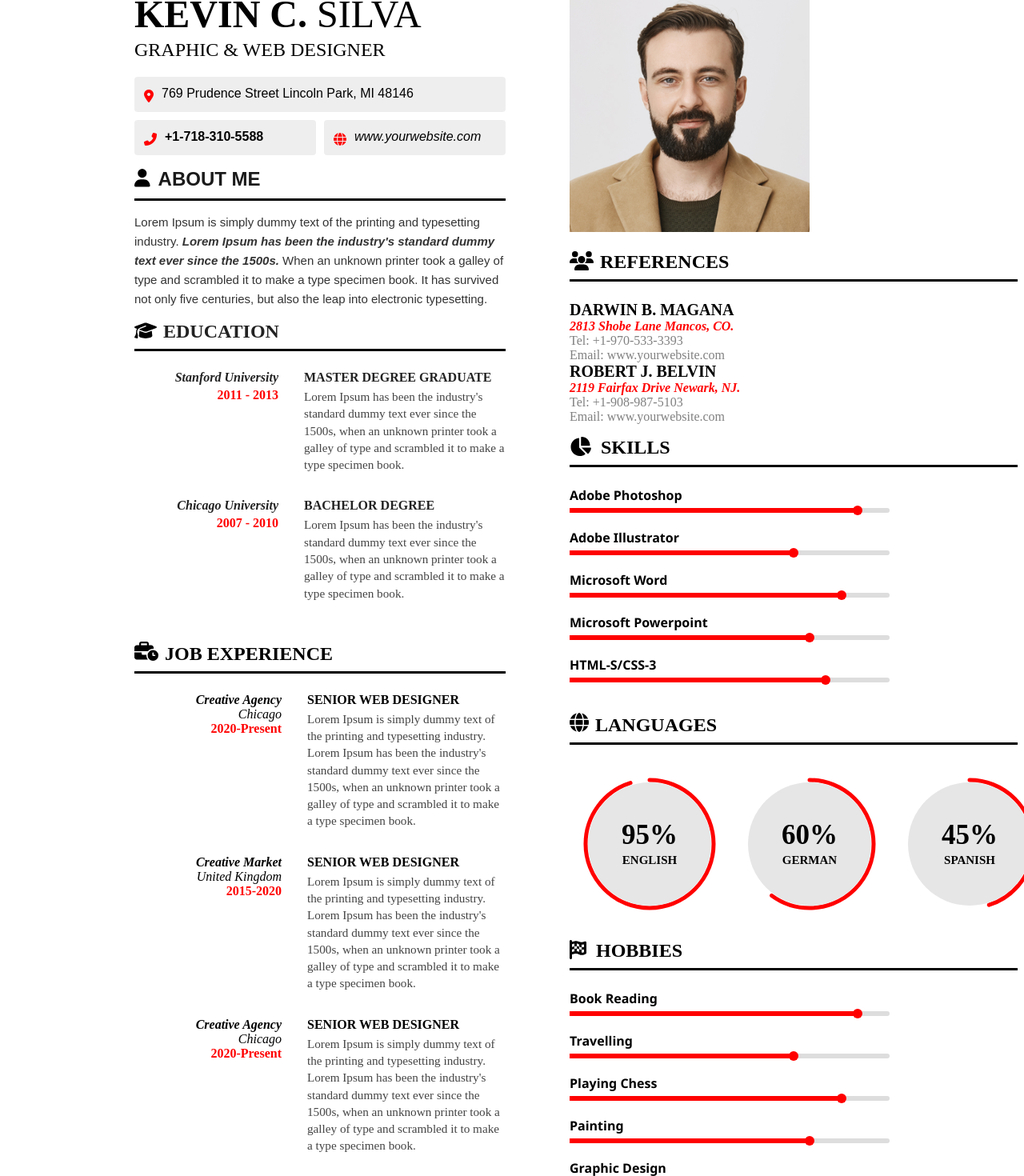
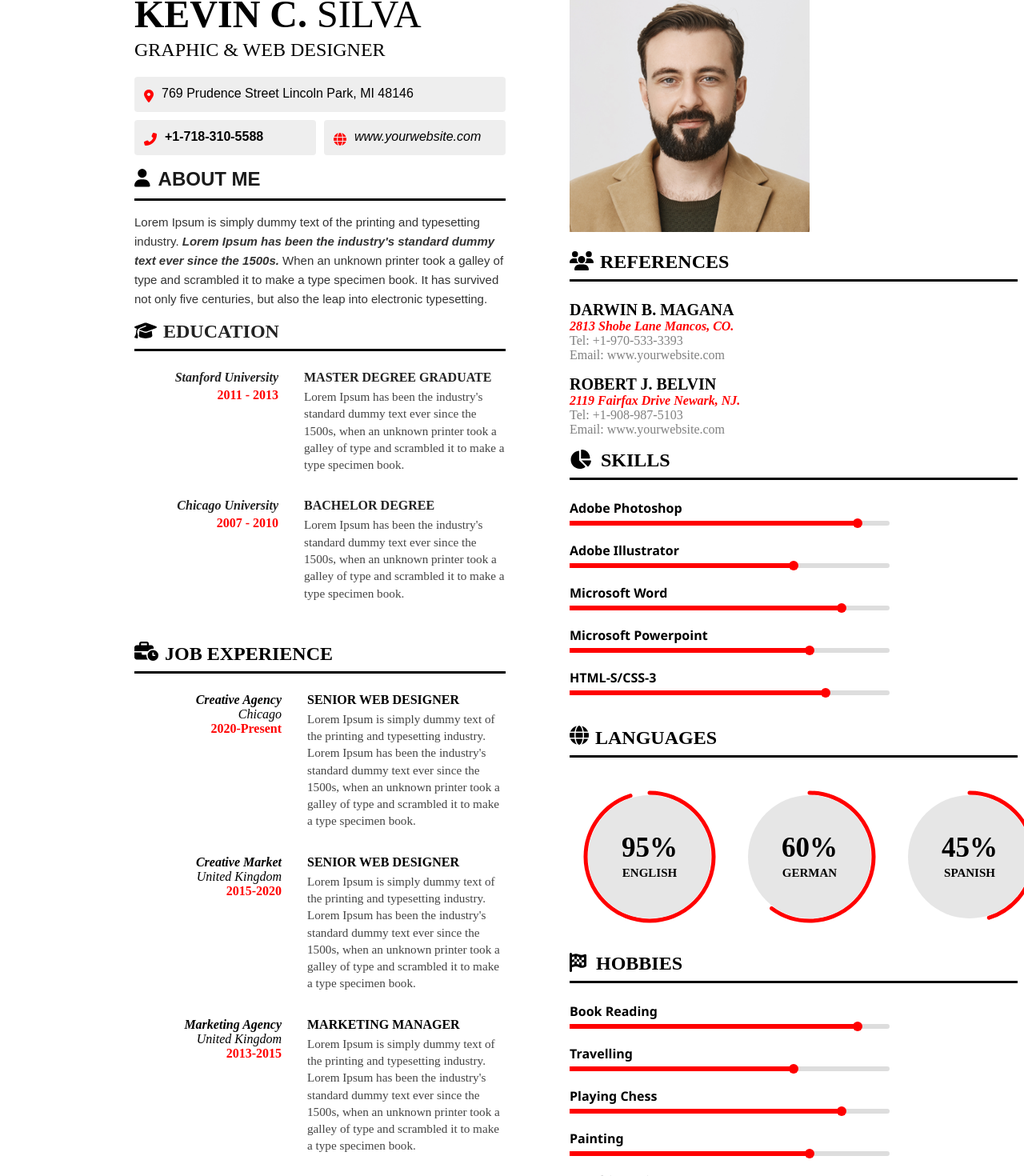
Before and after one commit to IceStorman/WebPart2, an Angular app: page / in a window 1280 px wide. Shown: the part 50-1520 px from the top of the page at 80% size. Built offline with nearby package versions, Linux system fonts and the light colour scheme.

Commit message:
Added some ngFors

```diff
--- a/src/app/components/education-component/education-component.html
+++ b/src/app/components/education-component/education-component.html
@@ -5,33 +5,15 @@
   </div>
   <hr />
 
-  <div class="edu-entry">
+  <div class="edu-entry" *ngFor="let edu of educations">
     <div class="edu-left">
-      <div class="school">Stanford University</div>
-      <div class="years">2011 - 2013</div>
+      <div class="school">{{edu.school}}</div>
+      <div class="years">{{edu.years}}</div>
     </div>
 
     <div class="edu-right">
-      <div class="title">MASTER DEGREE GRADUATE</div>
-      <div class="desc">
-        Lorem Ipsum has been the industry's standard dummy text ever since the 1500s, when an unknown
-        printer took a galley of type and scrambled it to make a type specimen book.
-      </div>
-    </div>
-  </div>
-
-  <div class="edu-entry">
-    <div class="edu-left">
-      <div class="school">Chicago University</div>
-      <div class="years">2007 - 2010</div>
-    </div>
-
-    <div class="edu-right">
-      <div class="title">BACHELOR DEGREE</div>
-      <div class="desc">
-        Lorem Ipsum has been the industry's standard dummy text ever since the 1500s, when an unknown
-        printer took a galley of type and scrambled it to make a type specimen book.
-      </div>
+      <div class="title">{{edu.title}}</div>
+      <div class="desc">{{edu.description}}</div>
     </div>
   </div>
 </div>
--- a/src/app/components/education-component/education-component.ts
+++ b/src/app/components/education-component/education-component.ts
@@ -1,15 +1,41 @@
 import { Component } from '@angular/core'
 import { faGraduationCap } from '@fortawesome/free-solid-svg-icons';
 import {FontAwesomeModule} from '@fortawesome/angular-fontawesome';
+import {NgForOf} from '@angular/common';
+
+class Education {
+  constructor(
+    public school: string,
+    public years: string,
+    public title: string,
+    public description: string
+  ) {}
+}
 
 @Component({
   selector: "education-component",
   templateUrl: "./education-component.html",
   styleUrls: ["./education-component.scss"],
   imports: [
-    FontAwesomeModule
+    FontAwesomeModule,
+    NgForOf
   ]
 })
 export class EducationComponent {
   faGraduationCap = faGraduationCap;
+
+  educations = [
+    new Education(
+      "Stanford University",
+      "2011 - 2013",
+      "MASTER DEGREE GRADUATE",
+      "Lorem Ipsum has been the industry's standard dummy text ever since the 1500s, when an unknown printer took a galley of type and scrambled it to make a type specimen book."
+    ),
+    new Education(
+      "Chicago University",
+      "2007 - 2010",
+      "BACHELOR DEGREE",
+      "Lorem Ipsum has been the industry's standard dummy text ever since the 1500s, when an unknown printer took a galley of type and scrambled it to make a type specimen book."
+    )
+  ]
 }
--- a/src/app/components/job-experience-component/job-experience-component.html
+++ b/src/app/components/job-experience-component/job-experience-component.html
@@ -5,42 +5,16 @@
   </div>
   <hr/>
 
-  <div class="job-experience-entry">
+  <div class="job-experience-entry" *ngFor="let job of jobs">
     <div class="job-left">
-      <div class="job">Creative Agency</div>
-      <div class="city">Chicago</div>
-      <div class="years">2020-Present</div>
+      <div class="job">{{job.job}}</div>
+      <div class="city">{{job.city}}</div>
+      <div class="years">{{job.years}}</div>
     </div>
 
     <div class="job-right">
-      <div class="title">SENIOR WEB DESIGNER</div>
-      <div class="description">Lorem Ipsum is simply dummy text of the printing and typesetting industry. Lorem Ipsum has been the industry's standard dummy text ever since the 1500s, when an unknown printer took a galley of type and scrambled it to make a type specimen book.</div>
-    </div>
-  </div>
-
-  <div class="job-experience-entry">
-    <div class="job-left">
-      <div class="job">Creative Market</div>
-      <div class="city">United Kingdom</div>
-      <div class="years">2015-2020</div>
-    </div>
-
-    <div class="job-right">
-      <div class="title">SENIOR WEB DESIGNER</div>
-      <div class="description">Lorem Ipsum is simply dummy text of the printing and typesetting industry. Lorem Ipsum has been the industry's standard dummy text ever since the 1500s, when an unknown printer took a galley of type and scrambled it to make a type specimen book.</div>
-    </div>
-  </div>
-
-  <div class="job-experience-entry">
-    <div class="job-left">
-      <div class="job">Creative Agency</div>
-      <div class="city">Chicago</div>
-      <div class="years">2020-Present</div>
-    </div>
-
-    <div class="job-right">
-      <div class="title">SENIOR WEB DESIGNER</div>
-      <div class="description">Lorem Ipsum is simply dummy text of the printing and typesetting industry. Lorem Ipsum has been the industry's standard dummy text ever since the 1500s, when an unknown printer took a galley of type and scrambled it to make a type specimen book.</div>
+      <div class="title">{{job.title}}</div>
+      <div class="description">{{job.description}}</div>
     </div>
   </div>
 </div>
--- a/src/app/components/job-experience-component/job-experience-component.ts
+++ b/src/app/components/job-experience-component/job-experience-component.ts
@@ -1,15 +1,51 @@
 import { Component } from "@angular/core"
 import { faBusinessTime } from '@fortawesome/free-solid-svg-icons';
 import { FaIconComponent } from '@fortawesome/angular-fontawesome';
+import {NgForOf} from '@angular/common';
+
+class Job{
+  constructor(
+    public job: string,
+    public city: string,
+    public years: string,
+    public title: string,
+    public description: string,
+    ) {}
+}
 
 @Component({
   selector: "job-experience-component",
   templateUrl: "./job-experience-component.html",
   imports: [
-    FaIconComponent
+    FaIconComponent,
+    NgForOf
   ],
   styleUrls: ["./job-experience-component.scss"]
 })
 export class JobExperienceComponent {
   faBusinessTime = faBusinessTime;
+
+  jobs = [
+    new Job(
+      "Creative Agency",
+      "Chicago",
+      "2020-Present",
+      "SENIOR WEB DESIGNER",
+      "Lorem Ipsum is simply dummy text of the printing and typesetting industry. Lorem Ipsum has been the industry's standard dummy text ever since the 1500s, when an unknown printer took a galley of type and scrambled it to make a type specimen book."
+    ),
+    new Job(
+      "Creative Market",
+      "United Kingdom",
+      "2015-2020",
+      "SENIOR WEB DESIGNER",
+      "Lorem Ipsum is simply dummy text of the printing and typesetting industry. Lorem Ipsum has been the industry's standard dummy text ever since the 1500s, when an unknown printer took a galley of type and scrambled it to make a type specimen book."
+    ),
+    new Job(
+      "Marketing Agency",
+      "United Kingdom",
+      "2013-2015",
+      "MARKETING MANAGER",
+      "Lorem Ipsum is simply dummy text of the printing and typesetting industry. Lorem Ipsum has been the industry's standard dummy text ever since the 1500s, when an unknown printer took a galley of type and scrambled it to make a type specimen book."
+    ),
+  ]
 }
--- a/src/app/components/references-component/references-component.html
+++ b/src/app/components/references-component/references-component.html
@@ -5,17 +5,17 @@
   </div>
   <hr/>
 
-  <div class="reference">
-    <div class="name">DARWIN B. MAGANA</div>
-    <div class="description">2813 Shobe Lane Mancos, CO.</div>
-    <div class="contacts">Tel: +1-970-533-3393</div>
-    <div class="contacts">Email: www.yourwebsite.com</div>
+  <div class="reference" *ngFor="let ref of references">
+    <div class="name">{{ref.name}}</div>
+    <div class="description">{{ref.description}}</div>
+    <div class="contacts">Tel: {{ref.phoneNumber}}</div>
+    <div class="contacts">Email: {{ref.email}}</div>
   </div>
 
-  <div class="reference">
-    <div class="name">ROBERT J. BELVIN</div>
-    <div class="description">2119 Fairfax Drive Newark, NJ.</div>
-    <div class="contacts">Tel: +1-908-987-5103</div>
-    <div class="contacts">Email: www.yourwebsite.com</div>
-  </div>
+<!--  <div class="reference">-->
+<!--    <div class="name">ROBERT J. BELVIN</div>-->
+<!--    <div class="description">2119 Fairfax Drive Newark, NJ.</div>-->
+<!--    <div class="contacts">Tel: +1-908-987-5103</div>-->
+<!--    <div class="contacts">Email: www.yourwebsite.com</div>-->
+<!--  </div>-->
 </div>
--- a/src/app/components/references-component/references-component.scss
+++ b/src/app/components/references-component/references-component.scss
@@ -25,6 +25,7 @@
   }
 
   .reference {
+    margin-bottom: 1rem;
     .name {
       font-weight: bold;
       font-size: 1.25rem;
--- a/src/app/components/references-component/references-component.ts
+++ b/src/app/components/references-component/references-component.ts
@@ -1,15 +1,36 @@
 import { Component } from '@angular/core';
 import { faUsers } from '@fortawesome/free-solid-svg-icons';
 import { FaIconComponent } from '@fortawesome/angular-fontawesome';
+import {NgForOf} from '@angular/common';
+
+class Reference {
+  name: string;
+  description: string;
+  phoneNumber: string;
+  email: string;
+
+  constructor(newName: string, newDescription: string, newPhoneNumber: string, newEmail: string ) {
+    this.name = newName;
+    this.description = newDescription;
+    this.phoneNumber = newPhoneNumber;
+    this.email = newEmail;
+  }
+}
 
 @Component({
   selector: 'references-component',
   templateUrl: 'references-component.html',
   imports: [
-    FaIconComponent
+    FaIconComponent,
+    NgForOf
   ],
   styleUrls: ['references-component.scss']
 })
 export class ReferencesComponentComponent {
   faUsers = faUsers;
+
+  references = [
+    new Reference("DARWIN B. MAGANA", "2813 Shobe Lane Mancos, CO.", "+1-970-533-3393", "www.yourwebsite.com"),
+    new Reference("ROBERT J. BELVIN", "2119 Fairfax Drive Newark, NJ.", "+1-908-987-5103", "www.yourwebsite.com"),
+  ]
 }
```
